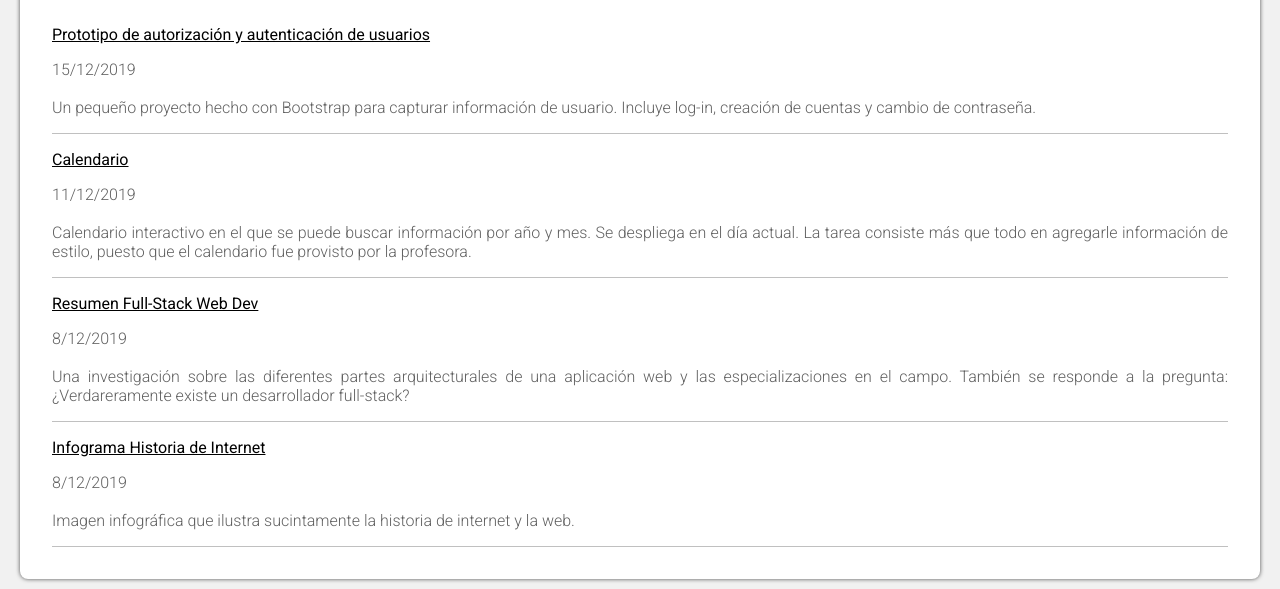
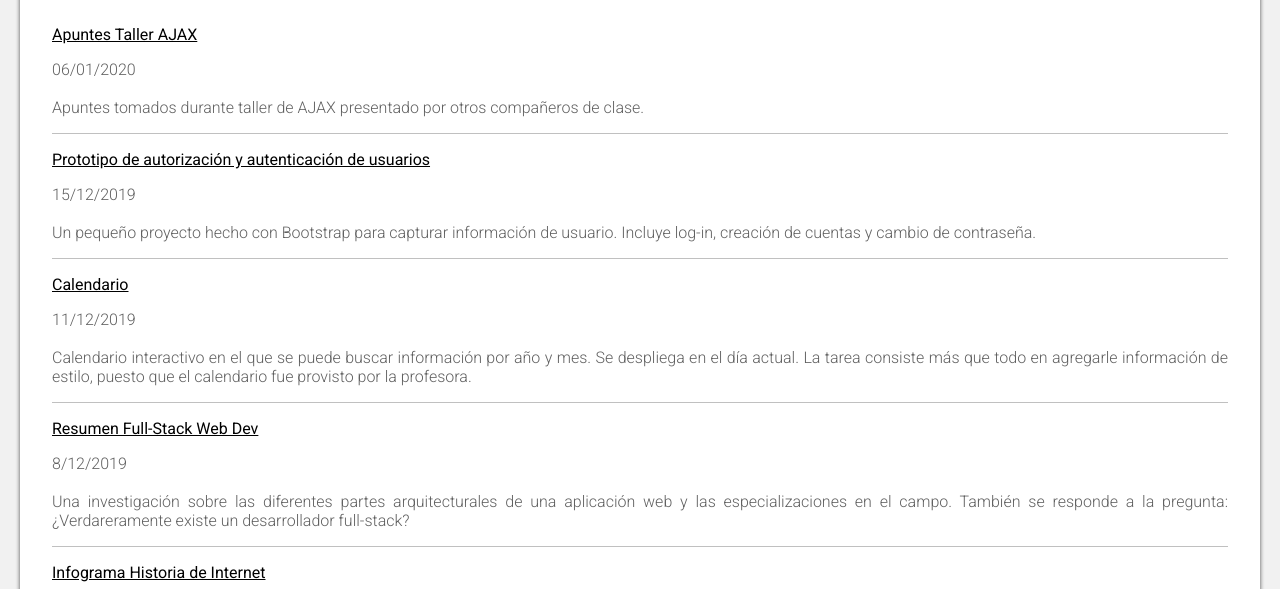
Before and after one commit to ajoscram/web-dev, a plain HTML site: page index.html in a window 1280 px wide. Shown: the part 144-733 px from the top of the page. Drawn offline with Linux system fonts and the light colour scheme.

Commit message:
Adding the AJAX workshop report.

```diff
--- a/index.html
+++ b/index.html
@@ -29,6 +29,14 @@
                     <h2>Tareas</h2>
                 </div>
                 <ul>
+                    <li>
+                        <a href="resources/homework/Apuntes_AJAX.pdf">Apuntes Taller AJAX</a>
+                        <p>
+                            06/01/2020
+                            <br><br>
+                            Apuntes tomados durante taller de AJAX presentado por otros compañeros de clase.
+                        </p>
+                    </li>
                     <li>
                         <a href="resources/homework/bootstrap-prototype/index.html">Prototipo de autorización y autenticación de usuarios</a>
                         <p>
```
Also changed, not shown: 1 other file.
